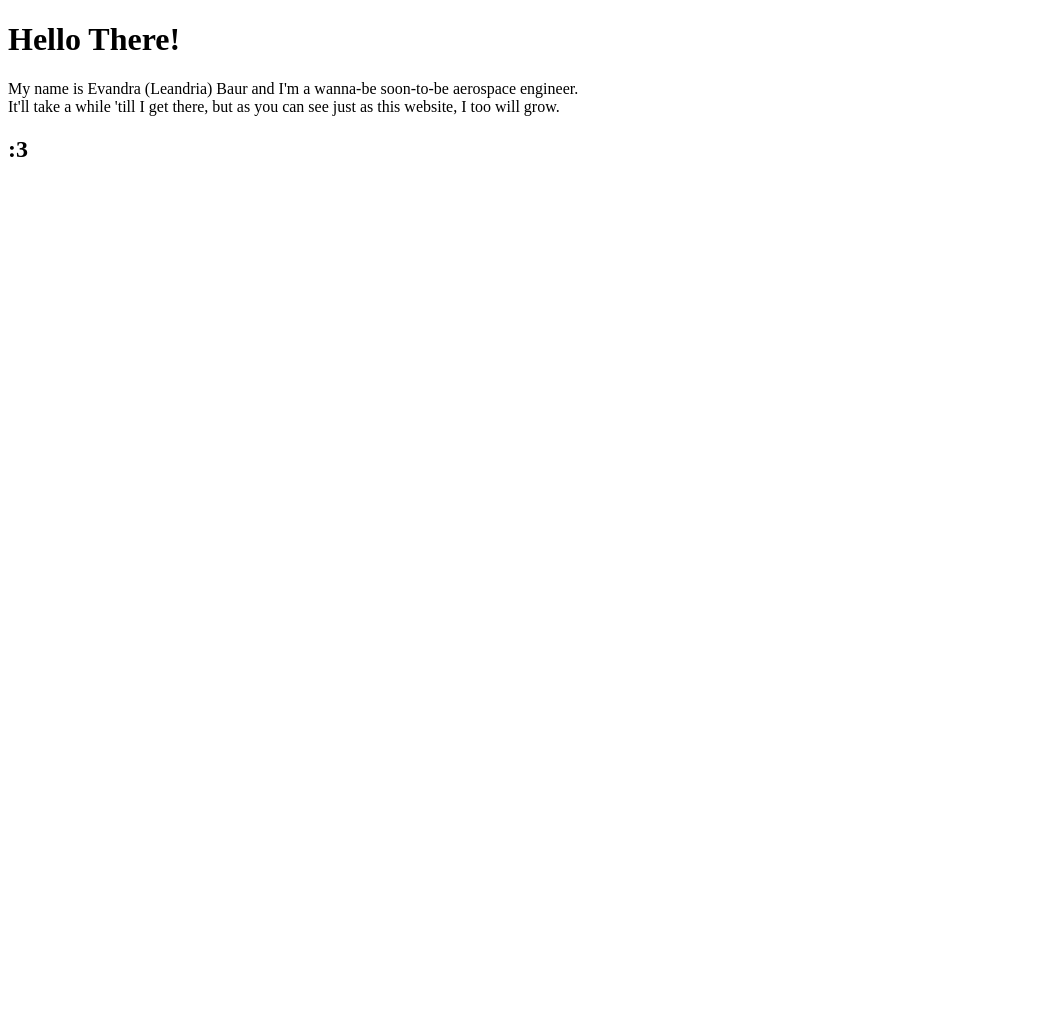
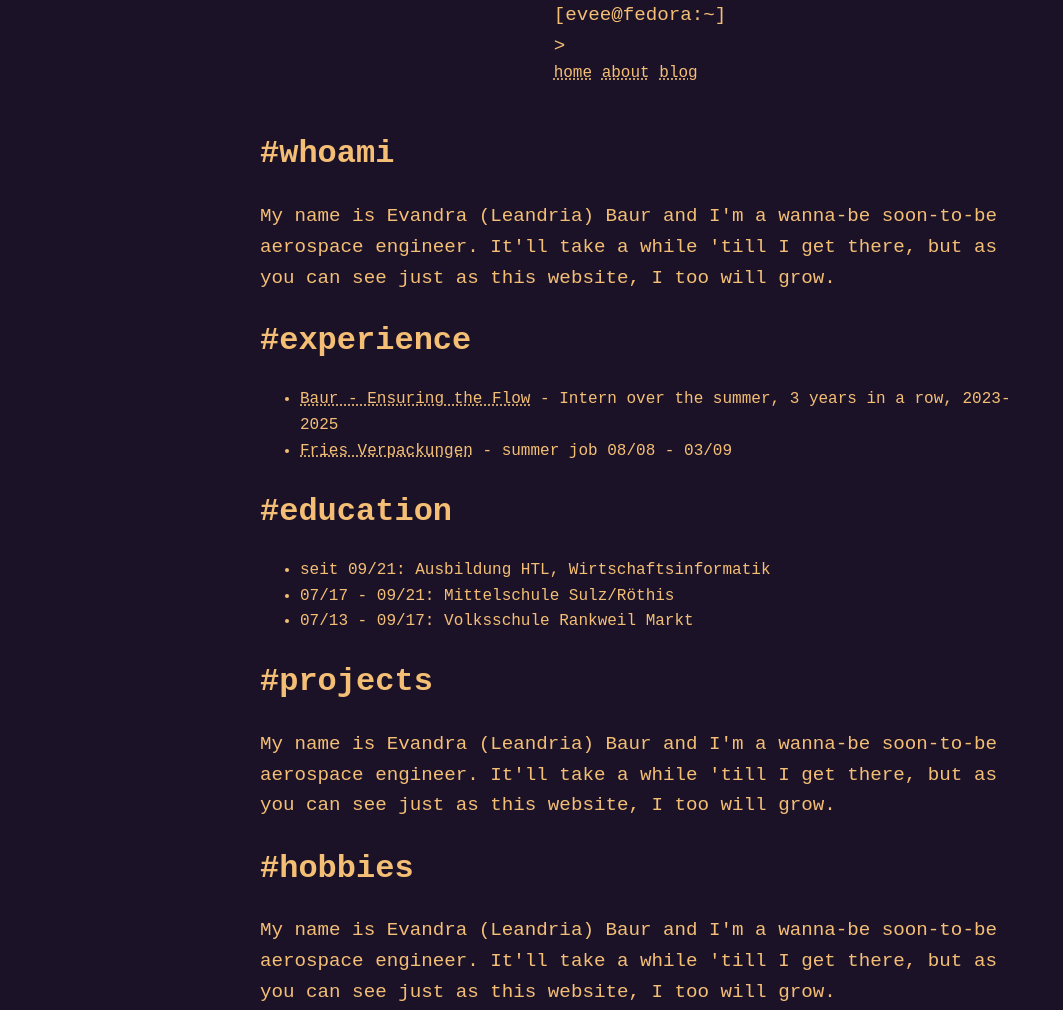
Before and after one commit to ArisBaur/my-website, a plain HTML site: page index.html in a window 1280 px wide. Shown: the whole page, without its empty margins (0-1063 px from the left). Before the commit the page ends 800 px from the top, so only its background shows below. Drawn offline with Linux system fonts and the light colour scheme.

Commit message:
added a few general layout elements

```diff
--- a/index.html
+++ b/index.html
@@ -1,14 +1,79 @@
 <!DOCTYPE html>
 <html lang="en">
-<head>
-    <meta charset="UTF-8">
-    <meta name="viewport" content="width=device-width, initial-scale=1.0">
+  <head>
+    <meta charset="UTF-8" />
+    <meta name="viewport" content="width=device-width, initial-scale=1.0" />
     <title>baur.cyou</title>
-</head>
-<body>
-    <h1>Hello There!</h1>
-    <p>My name is Evandra (Leandria) Baur and I'm a wanna-be soon-to-be aerospace engineer. <br>
-    It'll take a while 'till I get there, but as you can see just as this website, I too will grow. <br></p>
-    <h2>:3</h2>
-</body>
+    <link rel="stylesheet" href="style.css" />
+    <link rel="icon" href="static/favicon.ico" type="image/x-icon" />
+  </head>
+
+  <body>
+    <header>
+      <p class="prompt">[evee@fedora:~]</p>
+      <p class="prompt">></p>
+      <div id="directories-overview">
+        <a href="/">home</a>
+        <a href="/about">about</a>
+        <a href="/blog">blog</a>
+      </div>
+    </header>
+
+    <main>
+      <div id="whoami">
+        <h1>#whoami</h1>
+        <p>
+          My name is Evandra (Leandria) Baur and I'm a wanna-be soon-to-be
+          aerospace engineer. It'll take a while 'till I get there, but as you
+          can see just as this website, I too will grow.
+        </p>
+      </div>
+
+      <div id="experience">
+        <h1>#experience</h1>
+        <p>
+          <ul>
+            <li>
+                <a href="https://www.baur.eu/en/home">Baur - Ensuring the Flow</a>
+                - Intern over the summer, 3 years in a row, 2023-2025
+            </li>
+            <li>
+                <a href="https://www.oeamtc.at/">Fries Verpackungen</a> - summer job 08/08 - 03/09
+            </li>
+          </ul>
+        </p>
+      </div>
+
+      <div id="education">
+        <h1>#education</h1>
+        <p>
+          <ul>
+            <li>seit 09/21: Ausbildung HTL, Wirtschaftsinformatik</li>
+            <li>07/17 - 09/21: Mittelschule Sulz/Röthis</li>
+            <li>07/13 - 09/17: Volksschule Rankweil Markt</li>
+          </ul>
+        </p>
+      </div>
+
+      <div id="projects">
+        <h1>#projects</h1>
+        <p>
+          My name is Evandra (Leandria) Baur and I'm a wanna-be soon-to-be
+          aerospace engineer. It'll take a while 'till I get there, but as you
+          can see just as this website, I too will grow.
+        </p>
+      </div>
+
+      <div id="hobbies">
+        <h1>#hobbies</h1>
+        <p>
+          My name is Evandra (Leandria) Baur and I'm a wanna-be soon-to-be
+          aerospace engineer. It'll take a while 'till I get there, but as you
+          can see just as this website, I too will grow.
+        </p>
+      </div>
+    </main>
+
+    <footer></footer>
+  </body>
 </html>
--- /dev/null
+++ b/style.css
@@ -0,0 +1,30 @@
+body {
+    font-family: 'Fira Code', monospace;
+    background-color: #1c1228;
+    color: #f4bf75;
+    margin: 0;
+    display: flex;
+    flex-direction: column;
+    align-items: center;
+    justify-content: center;
+    line-height: 1.6;
+}
+
+p {
+    padding: 0px;
+    margin: 0px;
+    border: 0px;
+    font-size: 1.2em;
+}
+
+a {
+    color: #f4bf75;
+    text-decoration: dotted underline;
+}
+
+main {
+    width: 100%;
+    max-width: 800px;
+    padding: 20px;
+    box-sizing: border-box;
+}
```
Also changed, not shown: goal.png (added), static/favicon.ico (added), static/favicon.png (added), static/favicon.svg (added).
